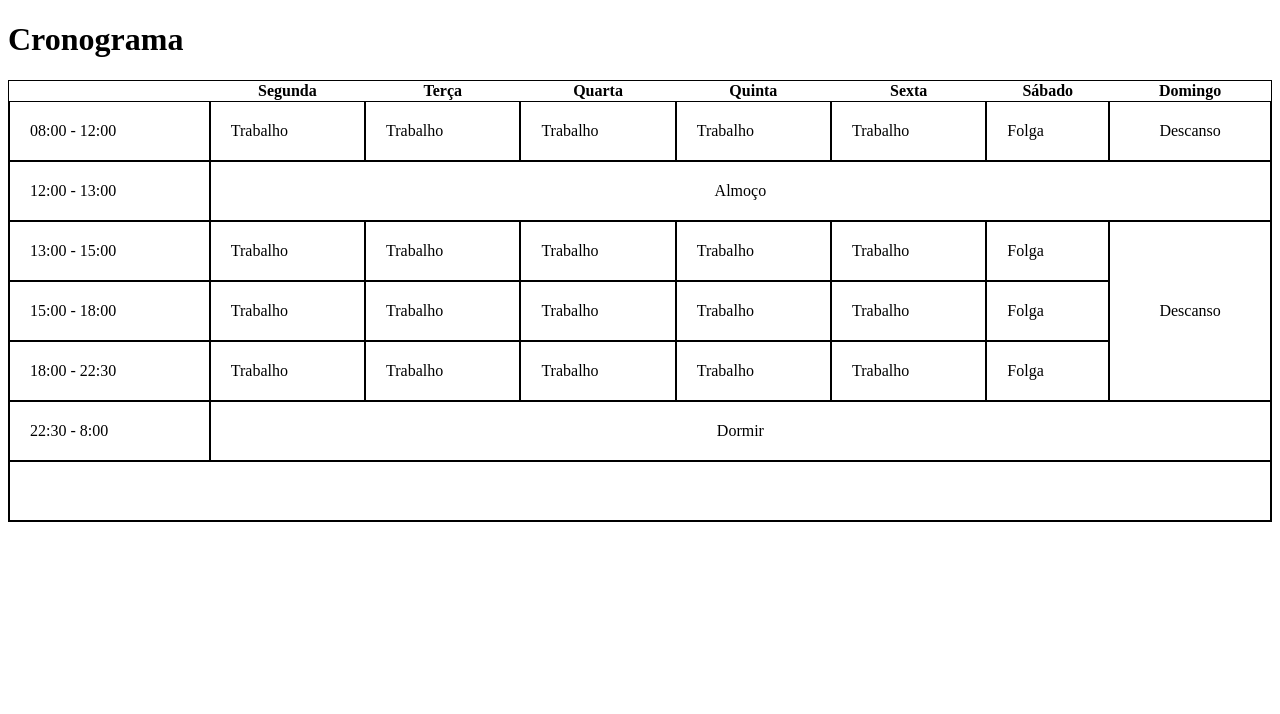
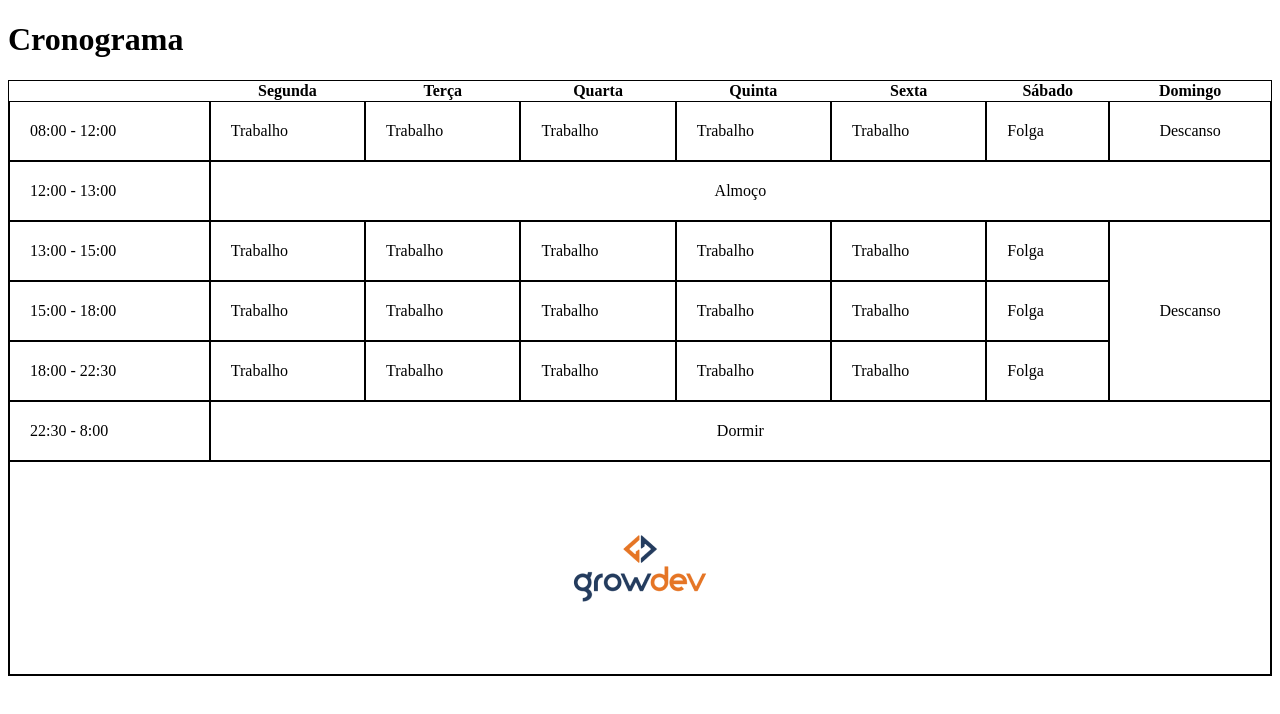
Before and after one commit to kelly-guedes/cronograma-exercicio, a plain HTML site: page index.html in a window 1280 px wide. Drawn offline with Linux system fonts and the light colour scheme.

Commit message:
corrigido nome pasta images

```diff
--- a/index.html
+++ b/index.html
@@ -89,7 +89,7 @@
         <tfoot>
           <tr>
             <td colspan="8" align="center">
-              <img src="./imgages/logo.png" alt="" />
+              <img src="./images/logo.png" alt="" />
             </td>
           </tr>
         </tfoot>
```
Also changed, not shown: images/logo.png (added).
